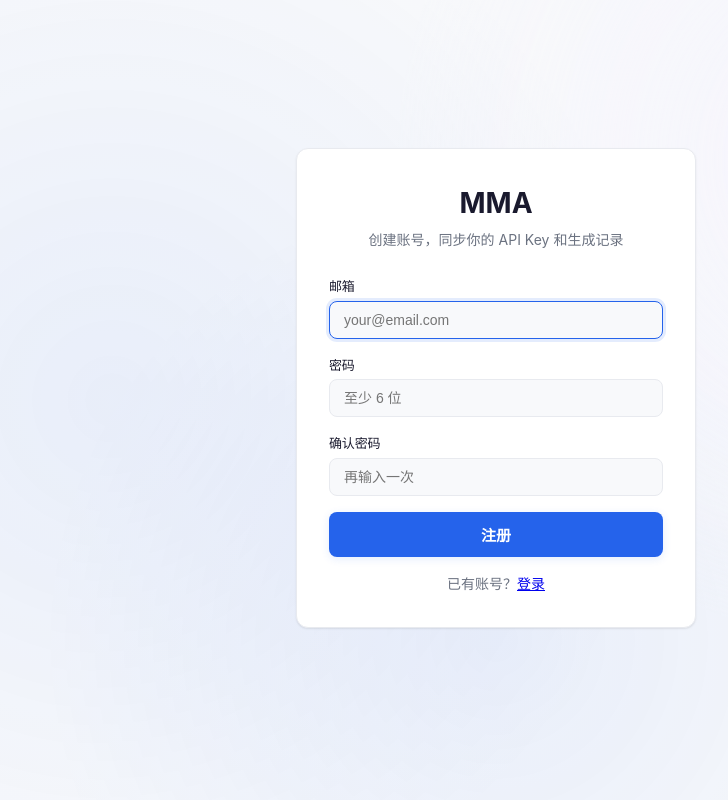
After one commit to Barson0588/math-modeling-assistant, a Flask app: page /register in a window 1280 px wide. The commit adds this page. Shown: the whole page, without its empty margins (144-872 px from the left). Run offline with Flask 3, Linux system fonts and the light colour scheme.

Commit message:
feat: add login/register pages, auth frontend, and nav user menu

```diff
--- /dev/null
+++ b/static/js/auth-page.js
@@ -0,0 +1,90 @@
+// Auth page scripts (login / register)
+(function() {
+  const loginForm = document.getElementById('login-form');
+  const regForm = document.getElementById('register-form');
+
+  async function api(url, body) {
+    const res = await fetch(url, {
+      method: 'POST',
+      headers: { 'Content-Type': 'application/json' },
+      body: JSON.stringify(body),
+    });
+    return { status: res.status, data: await res.json() };
+  }
+
+  function setLoading(form, btnId, loading) {
+    const btn = document.getElementById(btnId);
+    if (!btn) return;
+    const text = btn.querySelector('.btn-text');
+    const load = btn.querySelector('.btn-loading');
+    if (text) text.hidden = loading;
+    if (load) load.hidden = !loading;
+    btn.disabled = loading;
+  }
+
+  async function handleAuth(form, errorId, btnId, url, extraField) {
+    const errorEl = document.getElementById(errorId);
+    const email = form.querySelector('input[type="email"]').value.trim();
+    const password = form.querySelector('input[type="password"]').value;
+    const confirmEl = form.querySelector('#reg-confirm');
+
+    if (!email || !password) {
+      errorEl.textContent = '请填写邮箱和密码'; errorEl.hidden = false; return;
+    }
+    if (confirmEl) {
+      if (password !== confirmEl.value) {
+        errorEl.textContent = '两次密码不一致'; errorEl.hidden = false; return;
+      }
+      if (password.length < 6) {
+        errorEl.textContent = '密码至少 6 位'; errorEl.hidden = false; return;
+      }
+    }
+
+    setLoading(form, btnId, true);
+    errorEl.hidden = true;
+
+    const { status, data } = await api(url, { email, password });
+    setLoading(form, btnId, false);
+
+    if (status === 200) {
+      // Sync localStorage API key to server
+      try {
+        const localKey = localStorage.getItem('mma-api-key');
+        if (localKey && localKey.startsWith('sk-')) {
+          await api('/api/auth/save-key', { api_key: localKey });
+        }
+      } catch(e) {}
+
+      // Import local history
+      try {
+        const localHistory = localStorage.getItem('mma-generator-history');
+        if (localHistory) {
+          await fetch('/api/history/import', {
+            method: 'POST',
+            headers: { 'Content-Type': 'application/json' },
+            body: JSON.stringify({ items: JSON.parse(localHistory) }),
+          });
+        }
+      } catch(e) {}
+
+      window.location.href = '/';
+    } else {
+      errorEl.textContent = data.error || '操作失败';
+      errorEl.hidden = false;
+    }
+  }
+
+  if (loginForm) {
+    loginForm.addEventListener('submit', (e) => {
+      e.preventDefault();
+      handleAuth(loginForm, 'login-error', 'login-btn', '/api/auth/login');
+    });
+  }
+
+  if (regForm) {
+    regForm.addEventListener('submit', (e) => {
+      e.preventDefault();
+      handleAuth(regForm, 'reg-error', 'reg-btn', '/api/auth/register');
+    });
+  }
+})();
--- a/static/style.css
+++ b/static/style.css
@@ -137,6 +137,24 @@ body::before {
 }
 .theme-btn:hover { border-color: var(--accent); transform: scale(1.05); }
 
+.nav-login-link {
+  font-size: 13px; color: var(--text-secondary); text-decoration: none;
+  padding: 4px 10px; border-radius: 6px; transition: color .2s;
+}
+.nav-login-link:hover { color: var(--accent); }
+
+.user-menu {
+  display: flex; align-items: center; gap: 8px;
+}
+.user-email-display {
+  font-size: 12px; color: var(--text-secondary); max-width: 120px;
+  overflow: hidden; text-overflow: ellipsis; white-space: nowrap;
+}
+.logout-btn {
+  font-size: 11px; background: none; border: 1px solid var(--border);
+  color: var(--text-secondary); cursor: pointer;
+}
+
 /* ============================================================
    Layout
    ============================================================ */
--- /dev/null
+++ b/templates/register.html
@@ -0,0 +1,49 @@
+<!DOCTYPE html>
+<html lang="zh-CN" data-theme="light">
+<head>
+<meta charset="UTF-8">
+<meta name="viewport" content="width=device-width, initial-scale=1.0">
+<title>注册 — MMA</title>
+<link rel="stylesheet" href="/static/style.css">
+<script>try{var t=localStorage.getItem('mma-theme')||(window.matchMedia('(prefers-color-scheme:dark)').matches?'dark':'light');document.documentElement.setAttribute('data-theme',t)}catch(e){}</script>
+<style>
+.auth-card { animation: fadeUp .4s ease-out; }
+@keyframes fadeUp { from { opacity: 0; transform: translateY(20px); } to { opacity: 1; transform: translateY(0); } }
+.auth-card input { width: 100%; padding: 10px 14px; border: 1px solid var(--border); border-radius: var(--radius-sm); background: var(--bg); color: var(--text); font-size: 14px; }
+.auth-card input:focus { outline: none; border-color: var(--accent); box-shadow: 0 0 0 3px var(--accent-glow); }
+.auth-card label { display: block; margin-bottom: 4px; font-weight: 500; font-size: 13px; }
+.auth-card .field { margin-bottom: 16px; }
+</style>
+</head>
+<body>
+<main style="display:flex;align-items:center;justify-content:center;min-height:100vh;padding:16px">
+<div class="card auth-card" style="width:100%;max-width:400px;padding:32px">
+  <h1 style="text-align:center;margin-bottom:4px;font-size:28px">MMA</h1>
+  <p style="text-align:center;color:var(--text-secondary);margin-bottom:24px;font-size:14px">创建账号，同步你的 API Key 和生成记录</p>
+  <form id="register-form">
+    <div class="field">
+      <label for="reg-email">邮箱</label>
+      <input type="email" id="reg-email" placeholder="your@email.com" required autofocus>
+    </div>
+    <div class="field">
+      <label for="reg-password">密码</label>
+      <input type="password" id="reg-password" placeholder="至少 6 位" required minlength="6">
+    </div>
+    <div class="field">
+      <label for="reg-confirm">确认密码</label>
+      <input type="password" id="reg-confirm" placeholder="再输入一次" required minlength="6">
+    </div>
+    <div id="reg-error" class="error-msg" hidden></div>
+    <button type="submit" class="btn-primary" style="width:100%;padding:12px" id="reg-btn">
+      <span class="btn-text">注册</span>
+      <span class="btn-loading" hidden><span class="spinner"></span>注册中...</span>
+    </button>
+  </form>
+  <p style="text-align:center;margin-top:16px;font-size:14px;color:var(--text-secondary)">
+    已有账号？<a href="/login">登录</a>
+  </p>
+</div>
+</main>
+<script src="/static/js/auth-page.js"></script>
+</body>
+</html>
```
Also changed, not shown: templates/index.html (+19 -0 lines), templates/login.html (added, +48 -0 lines).
